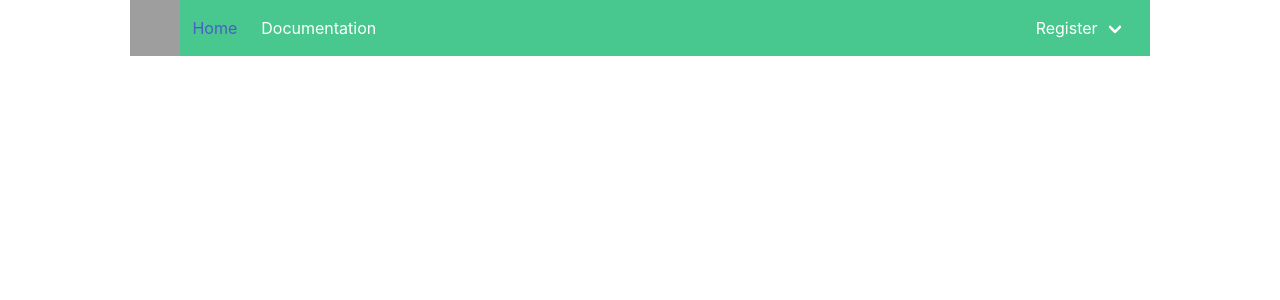
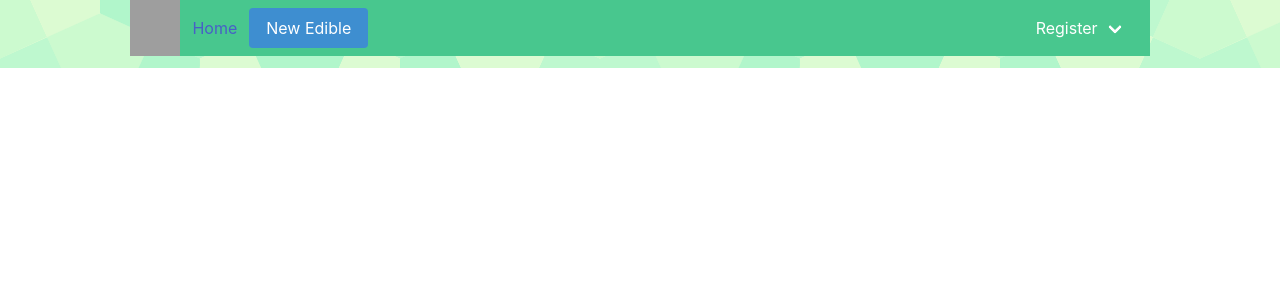
Before and after one commit to neah-carmen/capstone_vue, a Vue app: page / in a window 1280 px wide. Shown: the top 300 px of the page. Built offline with nearby package versions, Linux system fonts and the light colour scheme; grey boxes are pictures that could not be loaded.

Commit message:
Add background and entry point for create/new Edible

```diff
--- a/src/App.vue
+++ b/src/App.vue
@@ -17,9 +17,11 @@
               <a class="navbar-item">
                 <router-link to="/edibles/">Home</router-link>
               </a>
-              <a class="navbar-item">
-                Documentation
-              </a>
+              <div class="buttons">
+                <a class="button is-info">
+                  New Edible
+                </a>
+              </div>
             </div>
           </div>
           <div class="navbar-end">
@@ -71,4 +73,8 @@ export default {
   }
 };
 </script>
-<style></style>
+<style>
+body {
+  background-image: url("./assets/congruent_pentagon.png");
+}
+</style>
```
Also changed, not shown: src/assets/congruent_pentagon.png (added).
